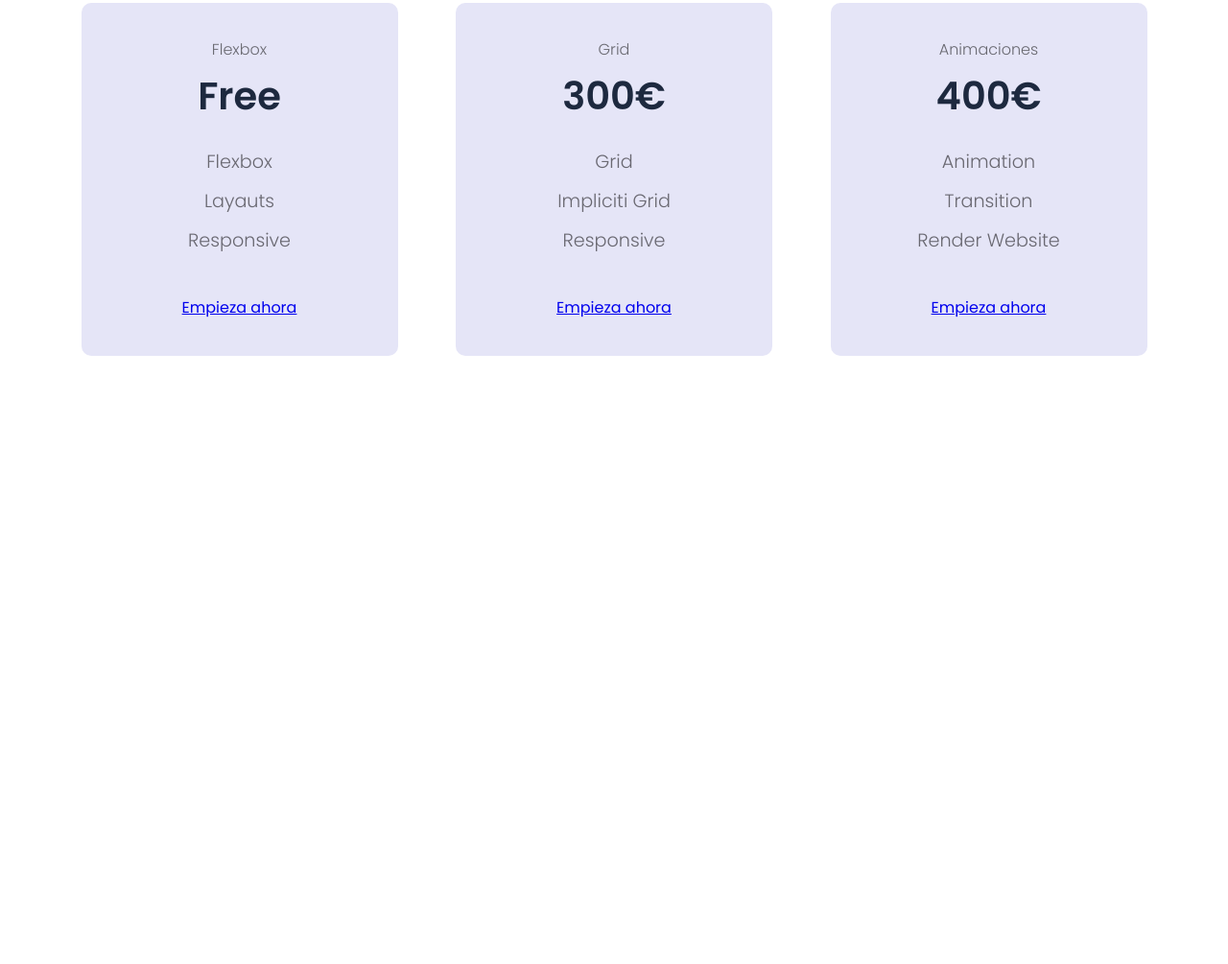
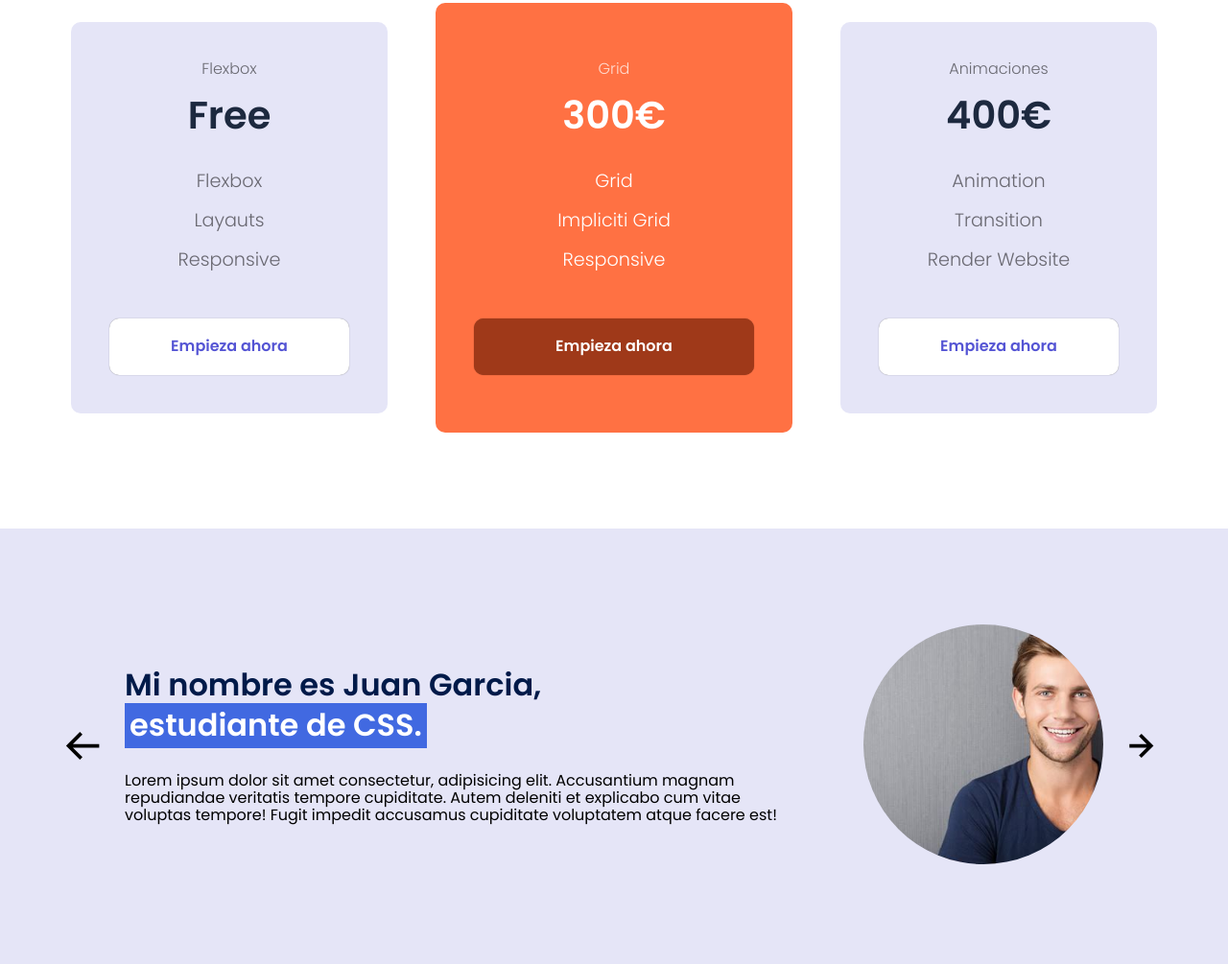
Before and after one commit to elboop86/landing_page, a plain HTML site: page index.html in a window 1280 px wide. Shown: the part 2078-3083 px from the top of the page at 96% size. Before the commit the page ends 2549 px from the top, so only its background shows below. Drawn offline with Linux system fonts and the light colour scheme.

Commit message:
slider acabado y con estilo

```diff
--- a/css/style.css
+++ b/css/style.css
@@ -217,6 +217,17 @@
    --color-item: #696871;
  }
 
+ .price__element--best {
+   width: 372px;
+   padding: 60px 40px;
+   background-color: #ff7143;
+   --color-plan: rgb(255 255 255 /75%);
+   --color-price: #fff;
+   --bt-cta: #9f3919;
+   --color-cta: #fff;
+   --color-item: #fff;
+ }
+
  .price__name {
    color: var(--color-plan);
    margin-bottom: 15px;
@@ -237,3 +248,69 @@
    margin-bottom: 50px;
    color: var(--color-item);
  }
+
+ .price__cta {
+   display: block;
+   padding: 20px 0;
+   border-radius: 10px;
+   text-decoration: none;
+   background-color: var(--bt-cta);
+   font-weight: 600;
+   color: var(--color-cta);
+   box-shadow: 0 0 1px rgba(0, 0, 0, .5);
+ }
+
+ /*Testimony */
+
+ .testimony {
+   background-color: #e5e5f7;
+ }
+
+ .testimony__container {
+   display: grid;
+   grid-template-columns: 50px 1fr 50px;
+   gap: 1em;
+   align-items: center;
+ }
+
+ .testimony__body {
+   display: grid;
+   grid-template-columns: 1fr max-content;
+   justify-content: space-between;
+   align-items: center;
+   gap: 2em;
+   grid-column: 2/3;
+   grid-row: 1/2;
+   opacity: 0;
+   pointer-events: none;
+ }
+
+ .testimony__body--show {
+   pointer-events: unset;
+   opacity: 1;
+   transition: opacity 1.5s ease-in-out;
+ }
+
+ .testimony__course {
+   background-color: royalblue;
+   color: #fff;
+   display: inline-block;
+   padding: 5px;
+ }
+
+ .testimony__img {
+   width: 250px;
+   height: 250px;
+   border-radius: 50%;
+   object-fit: cover;
+   object-position: 50% 30%;
+ }
+
+ .testimony__texts {
+   max-width: 700px;
+ }
+
+ .testimony__arrow {
+   width: 90%;
+   cursor: pointer;
+ }
--- a/index.html
+++ b/index.html
@@ -128,6 +128,48 @@
 
 
     </section>
+
+    <section class="testimony">
+      <div class="testimony__container container">
+        <img src="./img/leftarrow.svg" class="testimony__arrow" id="before">
+          <!-- Sección 1 -->
+        <section class="testimony__body testimony__body--show" data-id="1">
+          <div class="testimony__texts">
+            <h2 class="subtitle">Mi nombre es Juan Garcia,<span class="testimony__course">estudiante de CSS.</span></h2>
+            <p class="testimony__review">Lorem ipsum dolor sit amet consectetur, adipisicing elit. Accusantium magnam repudiandae veritatis tempore cupiditate.
+               Autem deleniti et explicabo cum vitae voluptas tempore! Fugit impedit accusamus cupiditate voluptatem atque facere est!</p>
+          </div>
+          <figure class="testimony__picture">
+            <img src="./img/Juan.jpg" class="testimony__img">
+          </figure>
+        </section>
+        <!-- Sección 2 -->
+
+        <section class="testimony__body" data-id="2">
+          <div class="testimony__texts">
+            <h2 class="subtitle">Mi nombre es Ana Fernandez,<span class="testimony__course">estudiante de CSS.</span></h2>
+            <p class="testimony__review">Lorem ipsum dolor sit amet consectetur,
+               Autem deleniti et explicabo cum vitae voluptas tempore! Fugit impedit accusamus cupiditate voluptatem atque facere est!</p>
+          </div>
+          <figure class="testimony__picture">
+            <img src="./img/Ana.jpg" class="testimony__img">
+          </figure>
+        </section>
+        <!-- Sección 3 -->
+
+        <section class="testimony__body" data-id="3">
+          <div class="testimony__texts">
+            <h2 class="subtitle">Mi nombre es Raul Medina,<span class="testimony__course">estudiante de CSS.</span></h2>
+            <p class="testimony__review">Lorem ipsum dolor sit amet consectetur, adipisicing elit. Accusantium magnam repudiandae veritatis tempore cupiditate.
+                  Fugit impedit accusamus cupiditate voluptatem atque facere est!</p>
+          </div>
+          <figure class="testimony__picture">
+            <img src="./img/Raul.jpg" class="testimony__img">
+          </figure>
+        </section>
+        <img src="./img/rightarrow.svg" class="testimony__arrow" id="next">
+      </div>
+    </section>
    </main>
 </body>
 </html>
```
Also changed, not shown: img/Ana.jpg (added), img/Juan.jpg (added), img/Raul.jpg (added).
